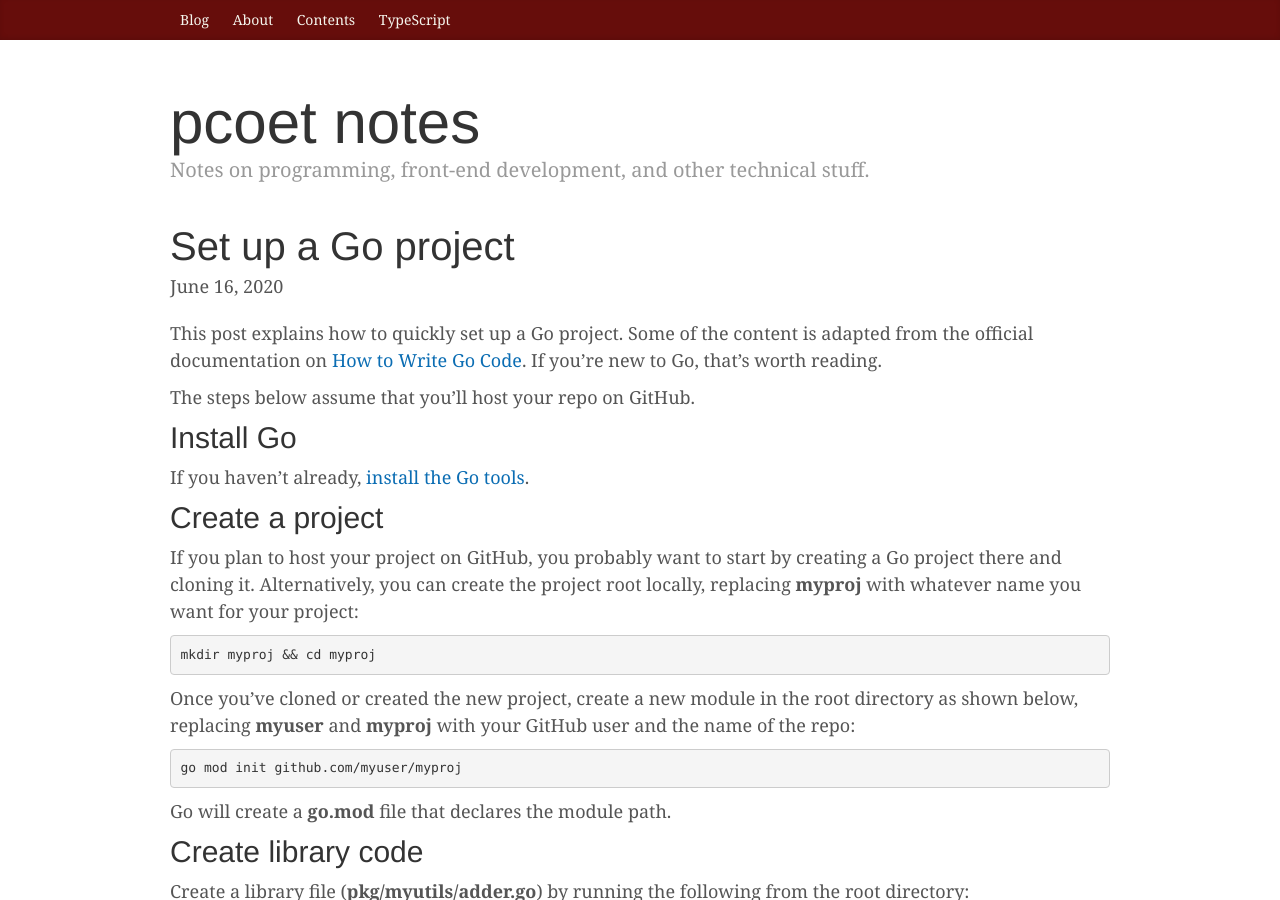
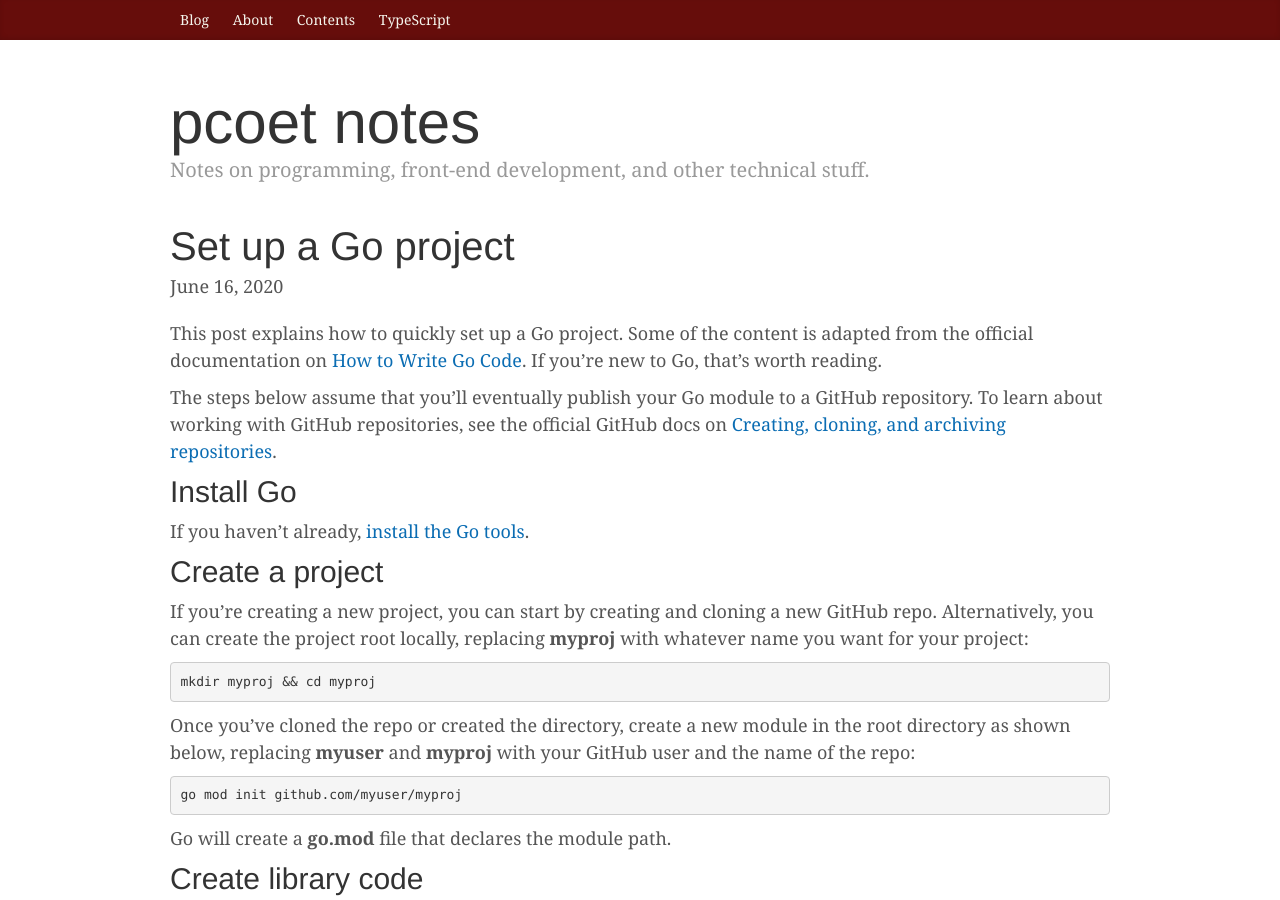
Before and after one commit to pcoet/pcoet.github.io, a Jekyll site: the page built from _posts/2020-06-16-go-quickstart.md, in a window 1280 px wide and 900 px high. Built offline with Jekyll 4.4.1, drawn with Linux system fonts in a browser that asks for light colours.

Commit message:
made minor edits to Go quickstart

```diff
--- a/_posts/2020-06-16-go-quickstart.md
+++ b/_posts/2020-06-16-go-quickstart.md
@@ -5,7 +5,7 @@ category: Go
 
 This post explains how to quickly set up a Go project. Some of the content is adapted from the official documentation on [How to Write Go Code](https://golang.org/doc/code.html). If you're new to Go, that's worth reading.
 
-The steps below assume that you'll host your repo on GitHub.
+The steps below assume that you'll eventually publish your Go module to a GitHub repository. To learn about working with GitHub repositories, see the official GitHub docs on [Creating, cloning, and archiving repositories](https://help.github.com/en/github/creating-cloning-and-archiving-repositories).
 
 ## Install Go
 
@@ -13,11 +13,11 @@ If you haven't already, [install the Go tools](https://golang.org/doc/install).
 
 ## Create a project
 
-If you plan to host your project on GitHub, you probably want to start by creating a Go project there and cloning it. Alternatively, you can create the project root locally, replacing **myproj** with whatever name you want for your project:
+If you're creating a new project, you can start by creating and cloning a new GitHub repo. Alternatively, you can create the project root locally, replacing **myproj** with whatever name you want for your project:
 
     mkdir myproj && cd myproj
 
-Once you've cloned or created the new project, create a new module in the root directory as shown below, replacing **myuser** and **myproj** with your GitHub user and the name of the repo:
+Once you've cloned the repo or created the directory, create a new module in the root directory as shown below, replacing **myuser** and **myproj** with your GitHub user and the name of the repo:
 
     go mod init github.com/myuser/myproj
 
```
